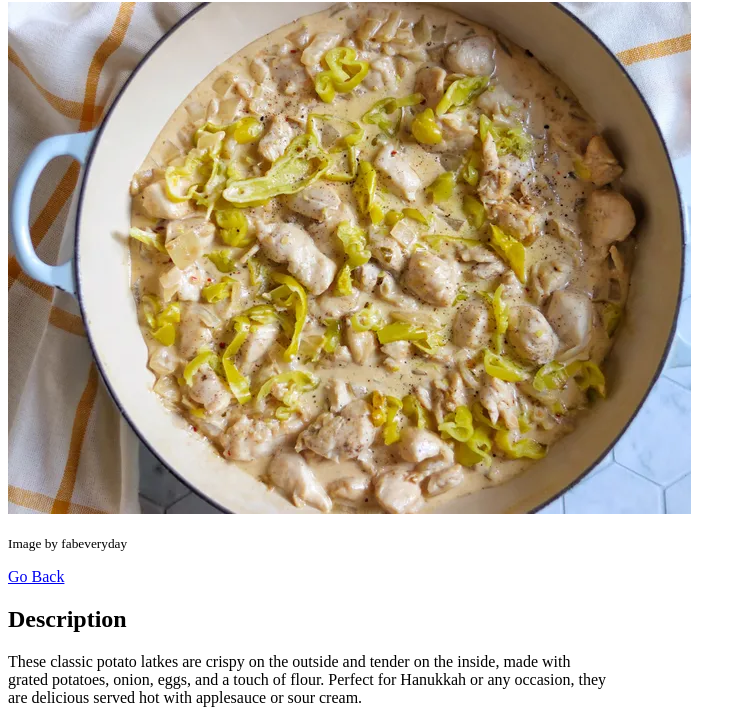
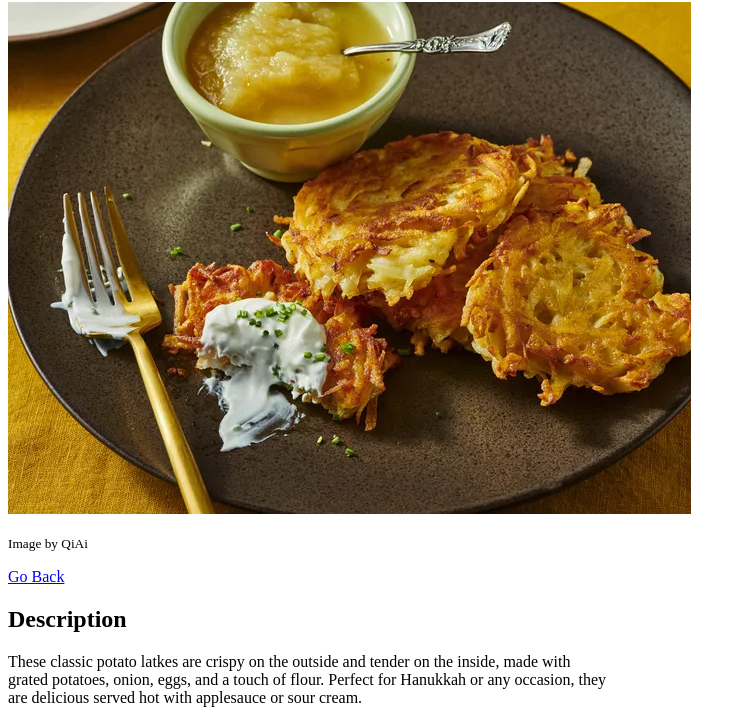
Before and after one commit to SeanixReal/odin-recipes, a plain HTML site: page recipes/potato-latkes.html in a window 1280 px wide. Shown: the part 78-800 px from the top of the page, without its empty margins (0-746 px from the left). Drawn offline with Linux system fonts and the light colour scheme; files that its build step writes are made by us from their sources.

Commit message:
Fix the image path

```diff
--- a/recipes/potato-latkes.html
+++ b/recipes/potato-latkes.html
@@ -11,9 +11,9 @@
 
 <body>
     <h1>Potato Latkes</h1>
-    <img src="../assets/images/creamy-pepperoncini-chicken-recipe-by-fabeveryday.webp"
-        alt="Creamy Pepperoni Chicken by fabeveryday">
-    <p><small>Image by fabeveryday</small></p>
+    <img src="../assets/images/potato-latkes-by-QiAi.webp"
+        alt="Creamy Pepperoni Chicken">
+    <p><small>Image by QiAi</small></p>
 
     <a href="../index.html">Go Back</a>
 
```
